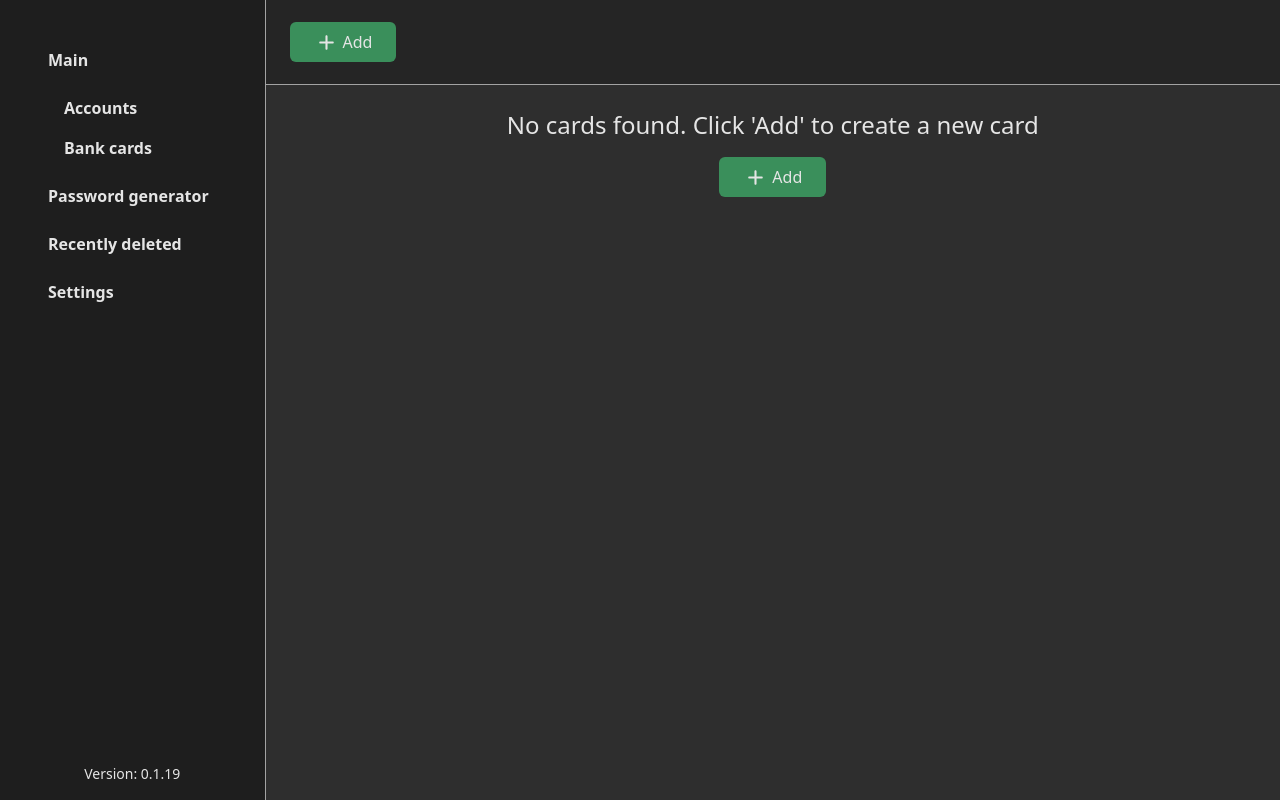
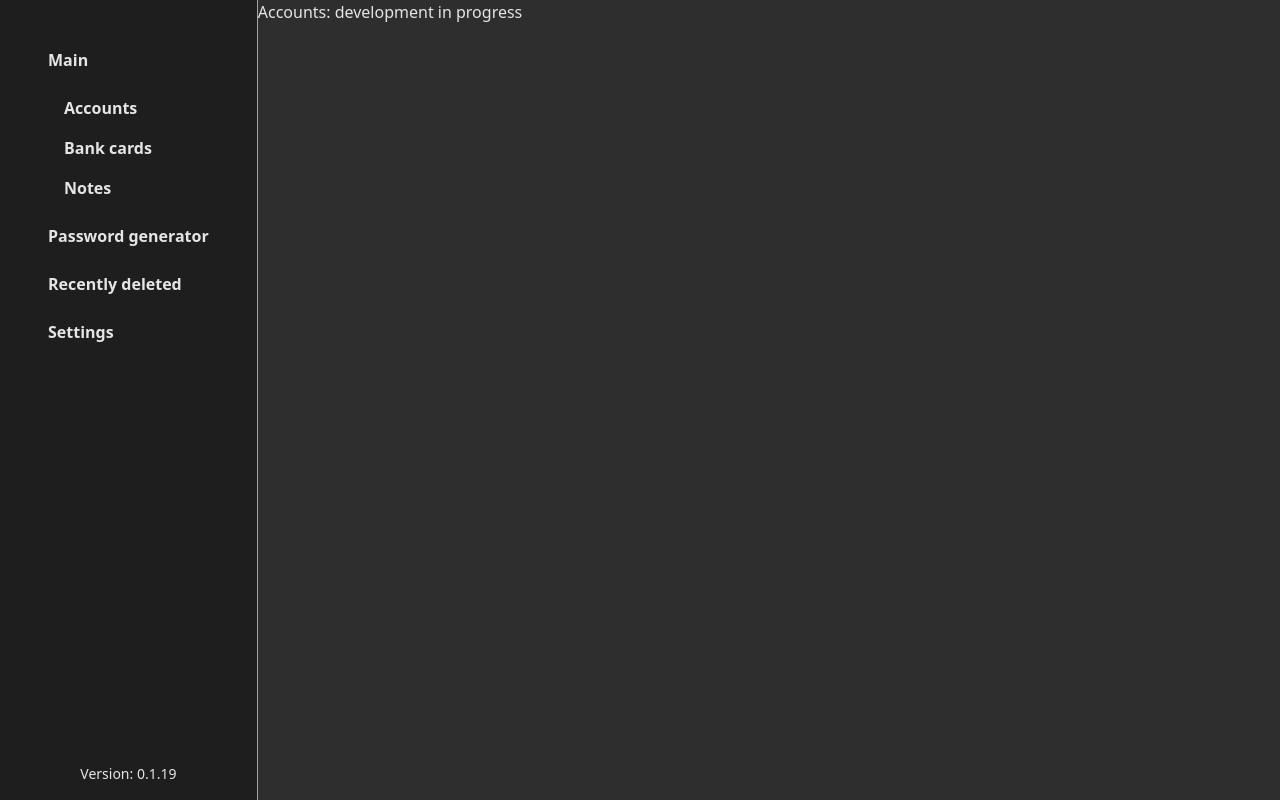
Before and after one commit to Pabl1k/desktop-password-manager, a React (Vite) app: page / in a window 1280 px wide. Both pictures are taken after a click on the button "Accounts". Built offline with nearby package versions, Linux system fonts and the light colour scheme.

Commit message:
main page + router

```diff
--- a/src/app/App.tsx
+++ b/src/app/App.tsx
@@ -1,13 +1,12 @@
 import { useState } from 'react';
-import Content from '@/pages/Content/Content';
 import Login from '@/pages/Login/Login';
+import Main from '@/pages/Main/Main';
 import Settings from '@/pages/Settings/Settings';
 import { useAuth } from '@/shared/hooks/useAuth';
 import { useDatabase } from '@/shared/lib/db/useDatabase';
 import { WebsiteCard } from '@/shared/types/types';
 import { ContentView } from '@/shared/types/view';
 import Sidebar from '@/widgets/Sidebar';
-import Toolbar from '@/widgets/Toolbar';
 
 const App = () => {
   const { state: cards, add, remove } = useDatabase<WebsiteCard>();
@@ -27,12 +26,7 @@ const App = () => {
       return <Settings />;
     }
 
-    return (
-      <div className="w-full">
-        <Toolbar onNewCardCreate={add} />
-        <Content cards={cards} onNewCardCreate={add} onDeleteCard={remove} />
-      </div>
-    );
+    return <Main view={view} content={cards} onCreate={add} onDelete={remove} />;
   };
 
   return (
--- /dev/null
+++ b/src/pages/Main/Main.tsx
@@ -0,0 +1,47 @@
+import { FC } from 'react';
+import Content from '@/pages/Content/Content';
+import { WebsiteCard, WebsiteCardCreate } from '@/shared/types/types';
+import { MainView } from '@/shared/types/view';
+import Toolbar from '@/widgets/Toolbar';
+
+interface Props {
+  view: MainView;
+  content: WebsiteCard[];
+  onCreate: (card: WebsiteCardCreate) => Promise<void>;
+  onDelete: (id: string) => void;
+}
+
+const Main: FC<Props> = ({ view, content, onCreate, onDelete }) => {
+  if (view === 'mainAccounts') {
+    return (
+      <div>
+        <span>Accounts: development in progress</span>
+      </div>
+    );
+  }
+
+  if (view === 'mainBankCards') {
+    return (
+      <div>
+        <span>Bank Cards: development in progress</span>
+      </div>
+    );
+  }
+
+  if (view === 'mainNotes') {
+    return (
+      <div>
+        <span>Notes: development in progress</span>
+      </div>
+    );
+  }
+
+  return (
+    <div className="w-full">
+      <Toolbar onNewCardCreate={onCreate} />
+      <Content cards={content} onNewCardCreate={onCreate} onDeleteCard={onDelete} />
+    </div>
+  );
+};
+
+export default Main;
--- a/src/shared/types/view.ts
+++ b/src/shared/types/view.ts
@@ -1 +1,2 @@
-export type ContentView = 'main' | 'recentlyDeleted' | 'settings';
+export type MainView = 'main' | 'mainAccounts' | 'mainBankCards' | 'mainNotes';
+export type ContentView = MainView | 'recentlyDeleted' | 'settings';
--- a/src/widgets/Sidebar.tsx
+++ b/src/widgets/Sidebar.tsx
@@ -25,8 +25,9 @@ const Sidebar: FC<Props> = ({ setView }) => {
   const [passwordGeneratorModalOpen, setPasswordGeneratorModalOpen] = useState(false);
 
   const mainSubMenuOptions: Option[] = [
-    { labelKey: 'accounts', onClick: () => console.log('accounts') },
-    { labelKey: 'bank_cards', onClick: () => console.log('bank_cards') }
+    { labelKey: 'accounts', onClick: () => setView('mainAccounts') },
+    { labelKey: 'bank_cards', onClick: () => setView('mainBankCards') },
+    { labelKey: 'notes', onClick: () => setView('mainNotes') }
   ];
 
   const options: SidebarOption[] = [
@@ -53,7 +54,7 @@ const Sidebar: FC<Props> = ({ setView }) => {
     <Button
       key={labelKey}
       type="transparent"
-      className="w-full font-semibold text-start"
+      className="font-semibold text-start"
       onClick={onClick}
     >
       {t(labelKey)}
@@ -72,7 +73,7 @@ const Sidebar: FC<Props> = ({ setView }) => {
             <Fragment key={option.labelKey}>
               {renderOption(option)}
               {option.subMenu && (
-                <div className="ml-4">
+                <div className="flex flex-col ml-4">
                   {option.subMenu.map((subOption) => renderOption(subOption))}
                 </div>
               )}
```
